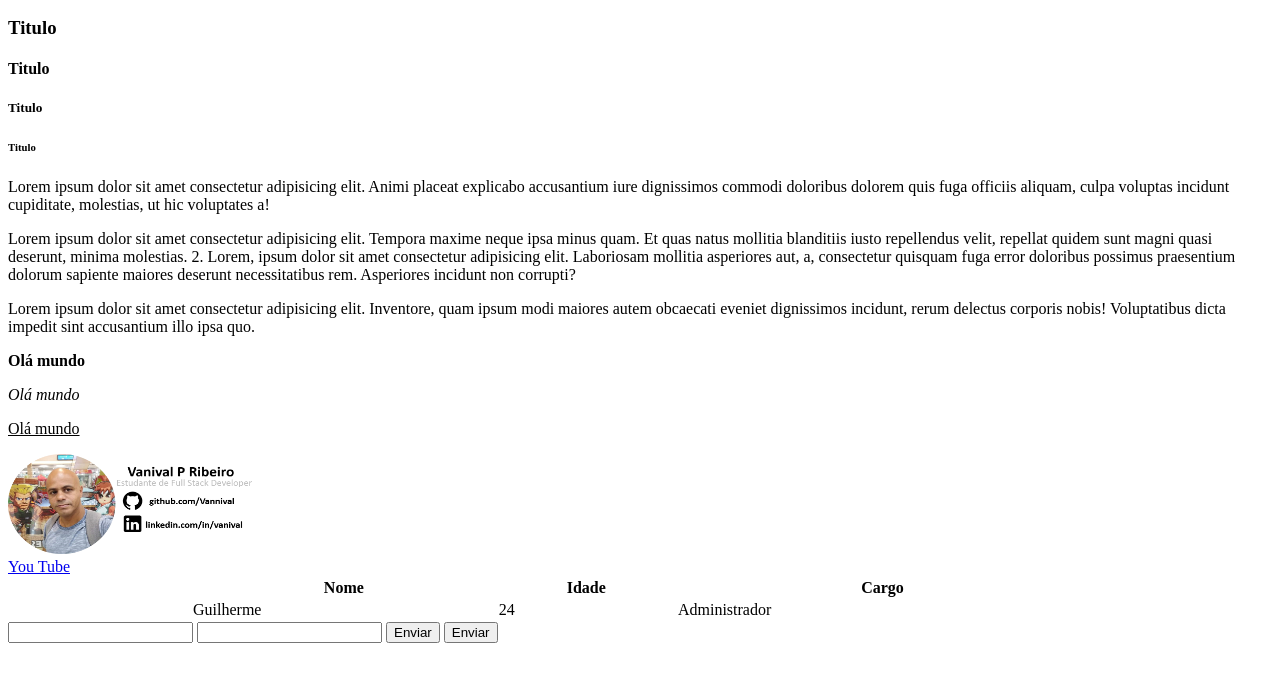
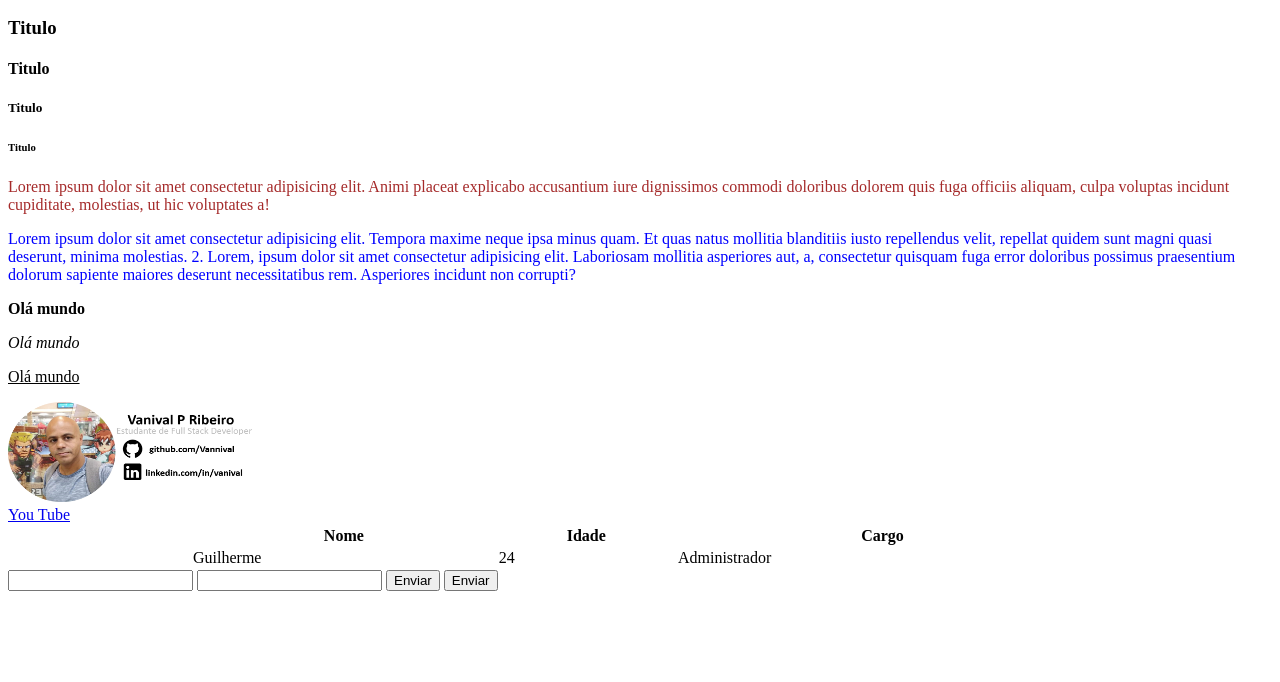
Before and after one commit to Vannival/Danki-Code, a plain HTML site: page index.html in a window 1280 px wide. Shown: the part 110-792 px from the top of the page. Drawn offline with Linux system fonts and the light colour scheme.

Commit message:
add pasta style.css

```diff
--- /dev/null
+++ b/css/style.css
@@ -0,0 +1,2 @@
+#div1> p {color: brown;}
+.div2 span{color: blue;}
--- a/index.html
+++ b/index.html
@@ -4,7 +4,9 @@
     <meta charset="UTF-8">
     <meta name="viewport" content="width=device-width, initial-scale=1.0">
     <title>Revisão</title>
+    <link rel="stylesheet" href="css/style.css" type="text/css">
 </head>
+
 <body>
     <!--dividir elemento em blocos-->
    <div>
@@ -20,20 +22,19 @@
         </div>
    </div>
 
-   <div>
+   <div id="div1" class="div1"> <!-- id/class tag de identification na estilização-->
     <!--Tag Paragrafo-->
     <p>Lorem ipsum dolor sit amet consectetur adipisicing elit. Animi placeat explicabo accusantium iure dignissimos commodi doloribus dolorem quis fuga officiis aliquam, culpa voluptas incidunt cupiditate, molestias, ut hic voluptates a!
     </p>
    </div>
 
-   <div>
+   <div id="div2" class="div2">
     <!--Tag span mantem na mesma linha-->
     <span>Lorem ipsum dolor sit amet consectetur adipisicing elit. Tempora maxime neque ipsa minus quam. Et quas natus mollitia blanditiis iusto repellendus velit, repellat quidem sunt magni quasi deserunt, minima molestias.
     </span>
     <span>2. Lorem, ipsum dolor sit amet consectetur adipisicing elit. Laboriosam mollitia asperiores aut, a, consectetur quisquam fuga error doloribus possimus praesentium dolorum sapiente maiores deserunt necessitatibus rem. Asperiores incidunt non corrupti?
     </span>
-    <p>Lorem ipsum dolor sit amet consectetur adipisicing elit. Inventore, quam ipsum modi maiores autem obcaecati eveniet dignissimos incidunt, rerum delectus corporis nobis! Voluptatibus dicta impedit sint accusantium illo ipsa quo.</p>
-   </div>
+      </div>
 
    <div>
     <p><b>Olá mundo</b></p><!--tag b Negrito-->
```
